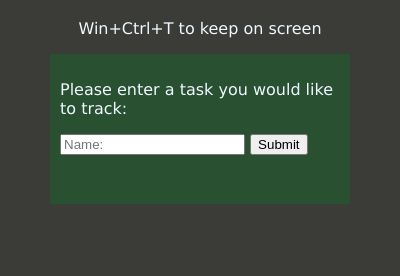
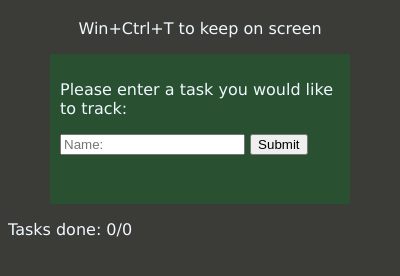
Before and after one commit to Waggle6Points/to-do-list, an Electron app: page app.html in a window 400 px wide. Shown: the part 62-338 px from the top of the page. Drawn offline with Linux system fonts and the light colour scheme.

Commit message:
Add tasks done section to app.html
Added a new section to display completed tasks.

```diff
--- a/app.html
+++ b/app.html
@@ -15,6 +15,9 @@
        <button type="button" id="button1">Submit</button>
     </form>
     </div>
+    <div class="tasksDone">
+      <p>Tasks done: <span id="numDone">0</span>/<span id="numTot">0</span></p>
+    </div>
 
 </body>
 <script src="script.js"></script>
```
